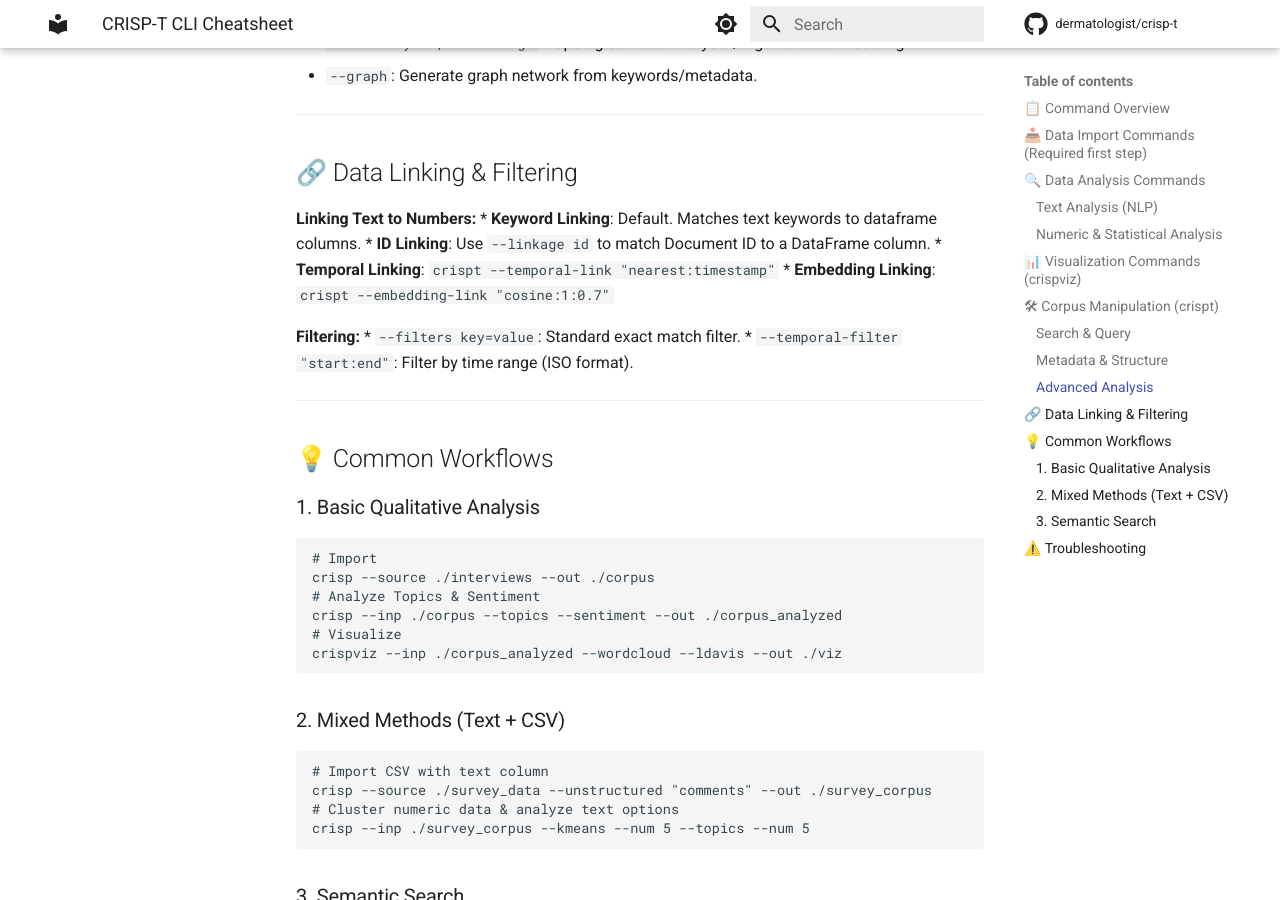
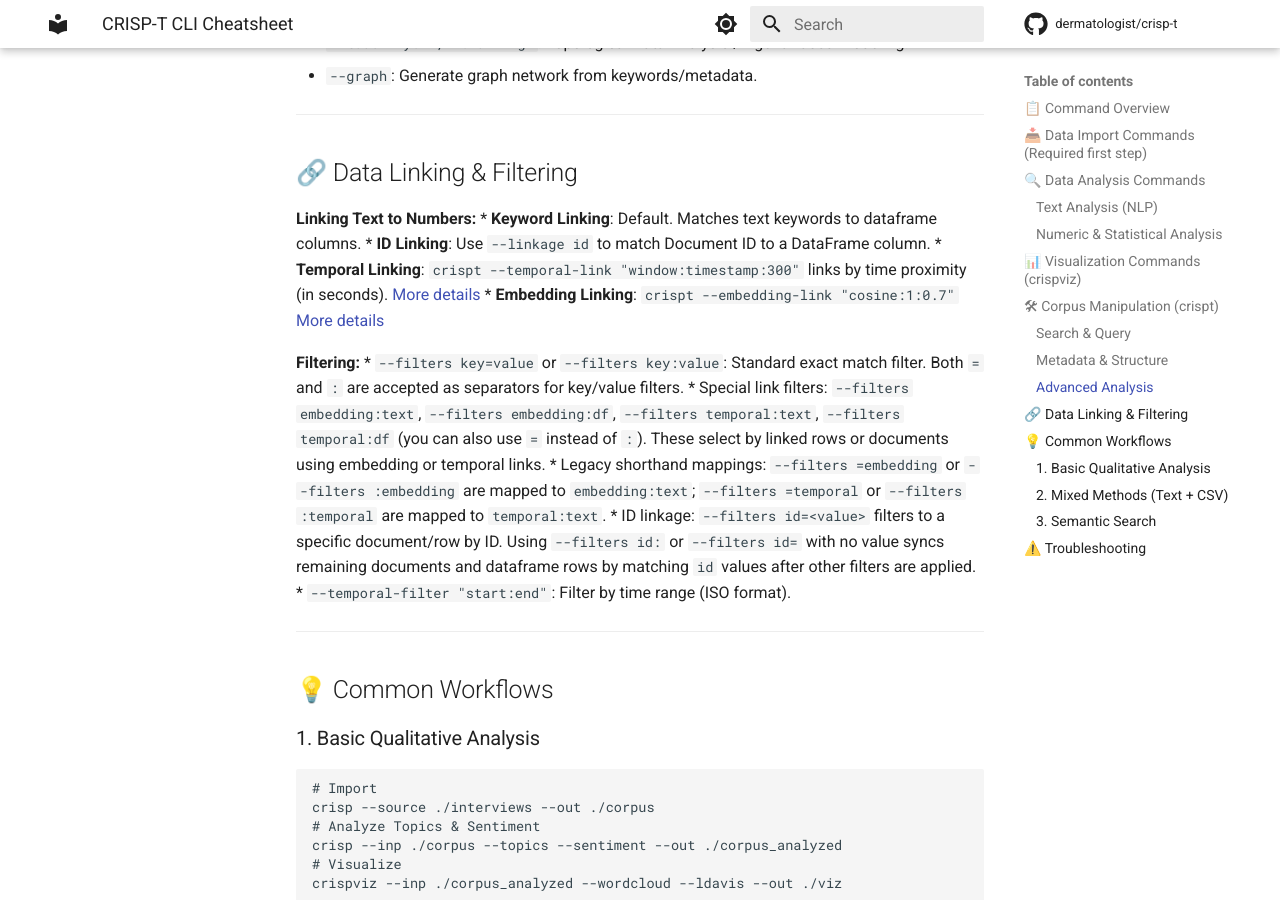
Before and after one commit to dermatologist/crisp-t, an MkDocs documentation site: the page built from docs/cheatsheet.md, in a window 1280 px wide and 900 px high, scrolled down 3666 px. Built offline with MkDocs 1.6.1 and Material for MkDocs 9.7.7, drawn with Linux system fonts in a browser that asks for light colours; comment, search, counter and statistics services are not loaded.

Commit message:
fix: Enhance cheatsheet with detailed linking and filtering command descriptions

```diff
--- a/docs/cheatsheet.md
+++ b/docs/cheatsheet.md
@@ -119,11 +119,14 @@ Advanced tools for managing the corpus structure.
 **Linking Text to Numbers:**
 *   **Keyword Linking**: Default. Matches text keywords to dataframe columns.
 *   **ID Linking**: Use `--linkage id` to match Document ID to a DataFrame column.
-*   **Temporal Linking**: `crispt --temporal-link "nearest:timestamp"`
-*   **Embedding Linking**: `crispt --embedding-link "cosine:1:0.7"`
+*   **Temporal Linking**: `crispt --temporal-link "window:timestamp:300"` links by time proximity (in seconds). [More details](../notes/TEMPORAL_ANALYSIS.md)
+*   **Embedding Linking**: `crispt --embedding-link "cosine:1:0.7"` [More details](../notes/EMBEDDING_LINKING.md)
 
 **Filtering:**
-*   `--filters key=value`: Standard exact match filter.
+*   `--filters key=value` or `--filters key:value`: Standard exact match filter. Both `=` and `:` are accepted as separators for key/value filters.
+*   Special link filters: `--filters embedding:text`, `--filters embedding:df`, `--filters temporal:text`, `--filters temporal:df` (you can also use `=` instead of `:`). These select by linked rows or documents using embedding or temporal links.
+*   Legacy shorthand mappings: `--filters =embedding` or `--filters :embedding` are mapped to `embedding:text`; `--filters =temporal` or `--filters :temporal` are mapped to `temporal:text`.
+*   ID linkage: `--filters id=<value>` filters to a specific document/row by ID. Using `--filters id:` or `--filters id=` with no value syncs remaining documents and dataframe rows by matching `id` values after other filters are applied.
 *   `--temporal-filter "start:end"`: Filter by time range (ISO format).
 
 ---
```
